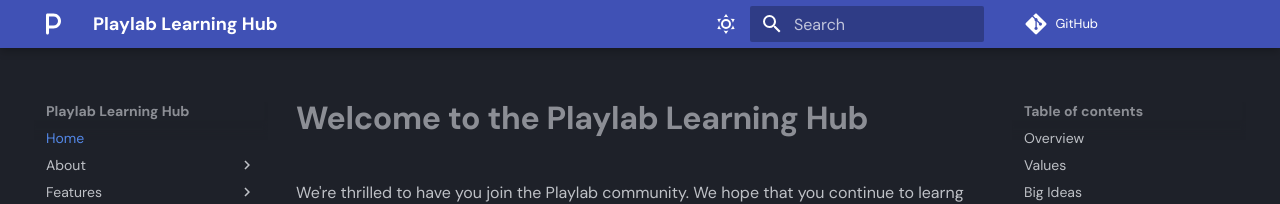
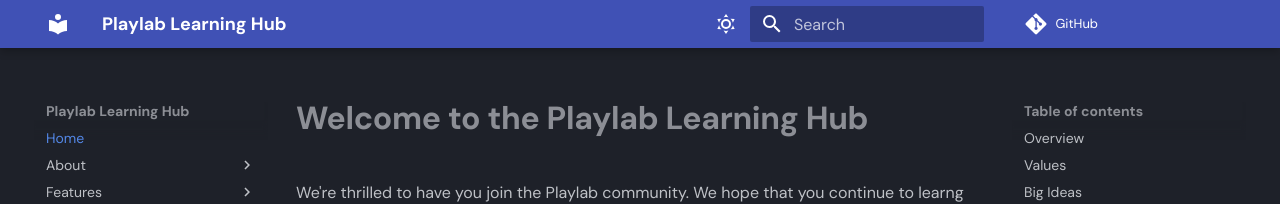
Before and after one commit to wymankhuu/Playlab-Learning, an MkDocs documentation site: the page built from docs/index.md, in a window 1280 px wide. Shown: the top 204 px of the page. Built offline with MkDocs 1.6.1 and Material for MkDocs 9.7.7, drawn with Linux system fonts in a browser that asks for light colours; comment, search, counter and statistics services are not loaded.

Commit message:
Update documentation

```diff
--- a/mkdocs.yml
+++ b/mkdocs.yml
@@ -25,7 +25,7 @@
   font:
     text: DM sans
   icon:
-    logo: fontawesome/solid/p
+    logo: ../assets/images/logo.png
     favicon: assets/favicon.ico
   palette:
     # Dark Mode
```
Also changed, not shown: docs/assets/images/logo.png (added).
